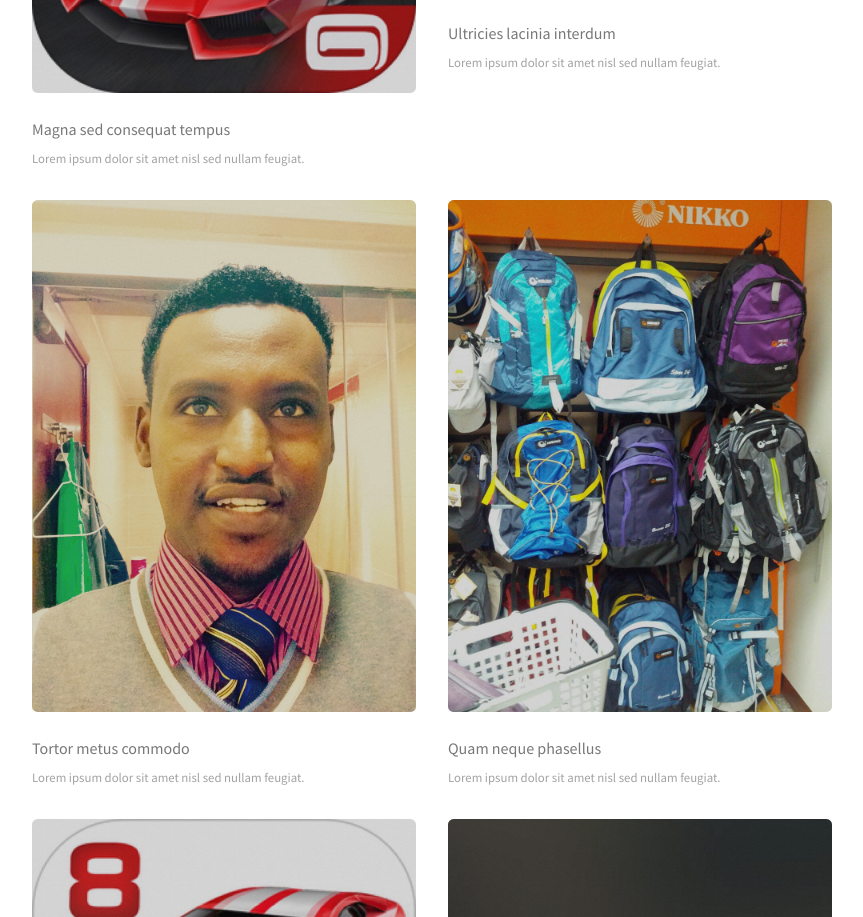
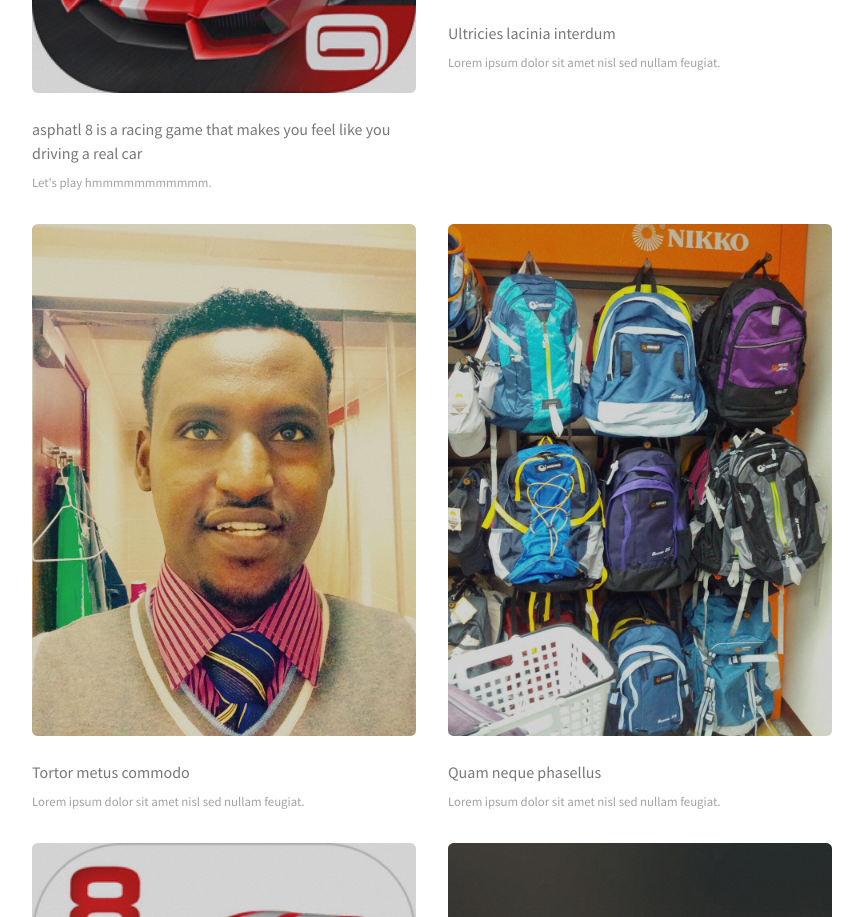
Before and after one commit to ahmedkhayr/ahmedkhayr.github.io, a plain HTML site: page index.html in a window 1280 px wide. Shown: the part 899-1816 px from the top of the page, without its empty margins (400-1263 px from the left). Drawn offline with Linux system fonts and the light colour scheme.

Commit message:
add name

```diff
--- a/index.html
+++ b/index.html
@@ -44,8 +44,8 @@
 						<div class="row">
 							<article class="6u 12u$(xsmall) work-item">
 								<a href="images/fulls/01.jpg" class="image fit thumb"><img src="IMG_0840.jpg" alt="" /></a>
-								<h3>Magna sed consequat tempus</h3>
-								<p>Lorem ipsum dolor sit amet nisl sed nullam feugiat.</p>
+								<h3>asphatl 8 is a racing game that makes you feel like you driving a real car</h3>
+								<p>Let's play hmmmmmmmmmmm.</p>
 							</article>
 							<article class="6u$ 12u$(xsmall) work-item">
 								<a href="images/fulls/02.jpg" class="image fit thumb"><img src="IMG_0878.jpg" alt="" /></a>
```
